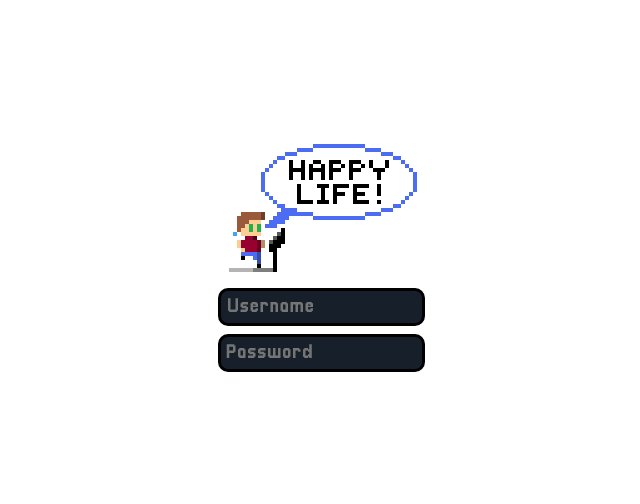
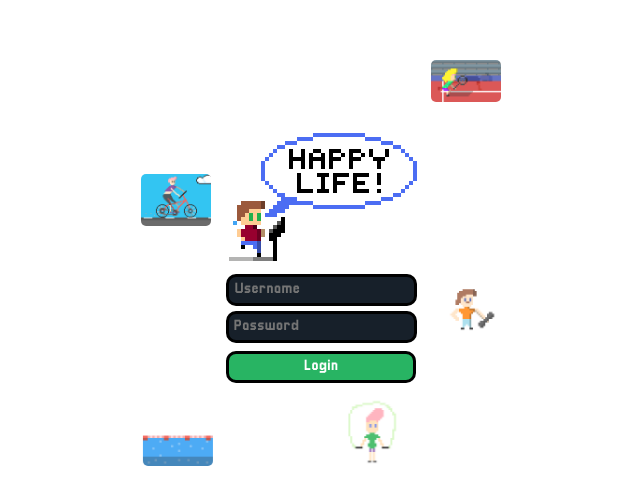
Before and after one commit to MrAliTheGreat/HappyLife, a React (Vite) app in the folder Client/: page / in a window 1280 px wide. Shown: the part 152-656 px from the top of the page, without its empty margins (319-959 px from the left). Built offline with nearby package versions, Linux system fonts and the light colour scheme.

Commit message:
Add spinning animations and login button

```diff
--- a/Client/package.json
+++ b/Client/package.json
@@ -4,7 +4,7 @@
   "version": "0.0.0",
   "type": "module",
   "scripts": {
-    "dev": "vite",
+    "dev": "vite --host",
     "build": "vite build",
     "lint": "eslint . --ext js,jsx --report-unused-disable-directives --max-warnings 0",
     "preview": "vite preview"
--- a/Client/src/components/Login.jsx
+++ b/Client/src/components/Login.jsx
@@ -1,11 +1,24 @@
 import "../styles/login.css"
 
 const login = () => {
+    const animationPaths = [
+        "/animations/Cycling.gif",
+        "/animations/FrogStroke.gif",
+        "/animations/JumpRope.gif",
+        "/animations/Lift.gif",
+        "/animations/PushUp.gif",
+        "/animations/Tennis.gif",
+    ]
+
     return(
         <div className="root">
-            <img className="logo" src="../../public/animations/Run.gif" />
+            {
+                animationPaths.map((path) => <img className="rotating" key={path} src={path}/>)
+            }
+            <img className="logo" src="/animations/Run.gif" />
             <input placeholder="Username" type="text" />
             <input placeholder="Password" type="text" />
+            <button> Login </button>
         </div>
     )
 }
--- a/Client/src/styles/login.css
+++ b/Client/src/styles/login.css
@@ -11,20 +11,85 @@
     width: 200px;
 }
 
+.rotating {
+    position: absolute;
+    width: 70px;
+    transform: translate(145px, -175px);
+    border-radius: 5px;
+    animation: circle 12s linear infinite;
+    opacity: 80%;
+}
+
 input {
     font-family: "Pixellari", sans-serif;
-    font-size: 20px;
+    font-size: 15px;
     color: #FFFFFF;
-    margin-top: 8px;
+    width: 175px;
+    margin-top: 5px;
     padding: 5px;
     border-radius: 10px;
     border: 3px solid black;
     background-color: #17202a;
 }
 
+button {
+    font-family: "Pixellari", sans-serif;
+    font-size: 15px;
+    color: #FFFFFF;
+    width: 190px;
+    margin-top: 8px;
+    padding: 5px;
+    border-radius: 10px;
+    border: 3px solid black;
+    background-color: #28b463;
+}
+
+button:active {
+    transform: translate(1px, 1px);
+}
+
+@keyframes circle {
+    25%{
+        transform: translate(145px, 175px);
+    }
+    50%{
+        transform: translate(-145px, 175px);
+    }
+    75%{
+        transform: translate(-145px, -175px);
+    }
+    100%{
+        transform: translate(145px, -175px);
+    }
+}
+
+img:nth-of-type(1) {
+    animation-delay: 0s;
+}
+
+img:nth-of-type(2) {
+    animation-delay: 2s;
+}
+
+img:nth-of-type(3) {
+    animation-delay: 4s;
+}
+
+img:nth-of-type(4) {
+    animation-delay: 6s;
+}
+
+img:nth-of-type(5) {
+    animation-delay: 8s;
+}
+
+img:nth-of-type(6) {
+    animation-delay: 10s;
+}
+
 @font-face {
     font-family: "Pixellari";
-    src: url("../../public/Pixellari.ttf") format("opentype");
+    src: url("/Pixellari.ttf") format("opentype");
     font-weight: normal;
     font-style: normal;
 }
```
